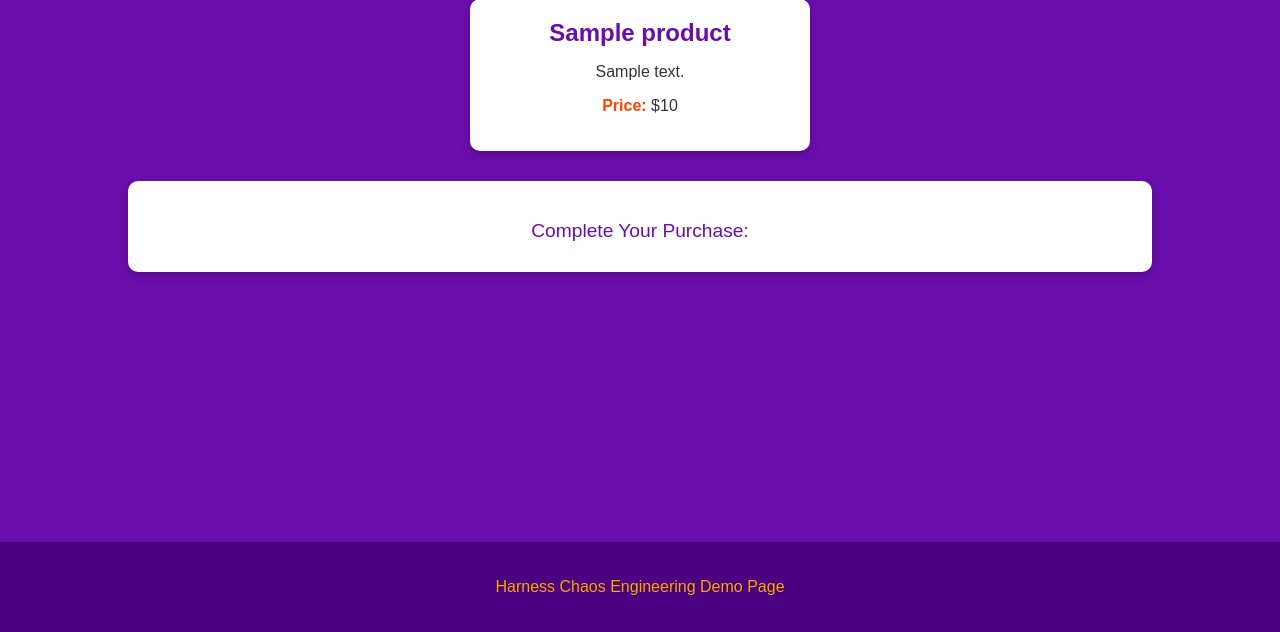
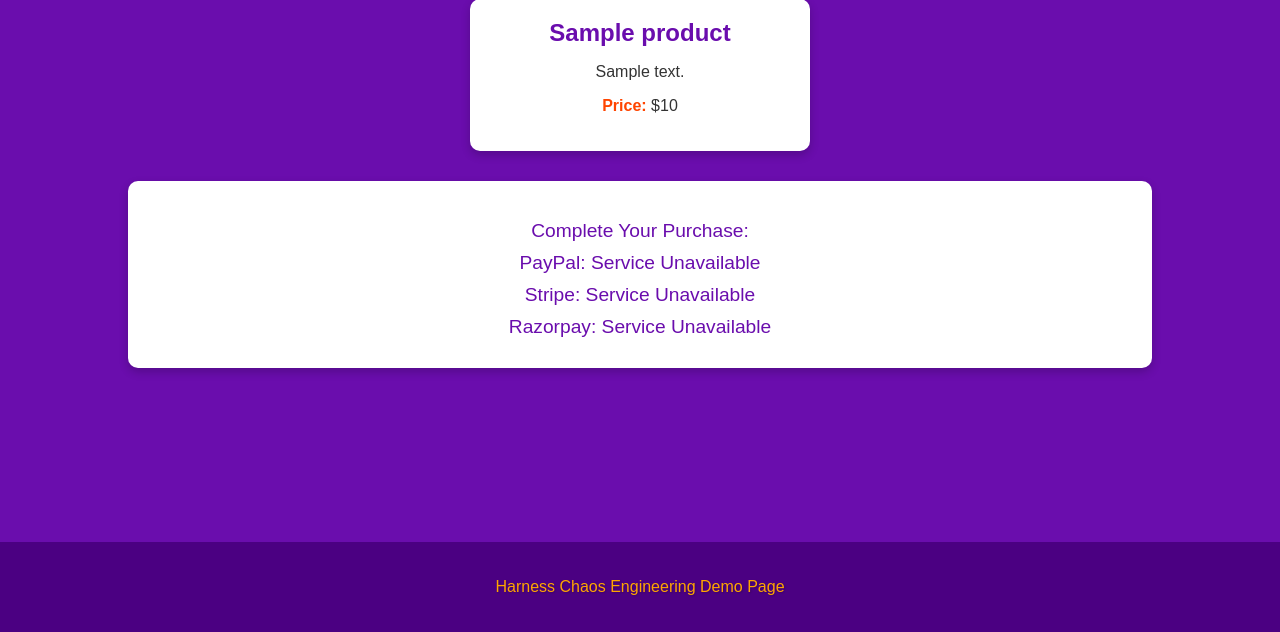
Before and after one commit to Samriddha11/FlaskStore-FFChaosdemo, a Flask app: template frontend/templates/catalog.html in a window 1280 px wide. Shown: the part 168-800 px from the top of the page. Run offline with Flask 3, Linux system fonts and the light colour scheme; the template is opened without the code that fills it: most values are stand-ins (such as "Sample title", 1, 10 or a date in 2020).

Commit message:
Update catalog.html

```diff
--- a/frontend/templates/catalog.html
+++ b/frontend/templates/catalog.html
@@ -89,6 +89,11 @@
             background-color: #e03e00; /* Darker orange on hover */
             transform: scale(1.05);
         }
+        .payment-unavailable {
+            margin: 10px;
+            font-size: 1rem;
+            color: #ff4500; /* Strong orange text for unavailable message */
+        }
         footer {
             padding: 20px;
             background-color: #4b0082; /* Darker purple for footer */
@@ -116,14 +121,22 @@
     <!-- Payment Section -->
     <div class="payment-section">
         <p>Complete Your Purchase:</p>
-        {% if gateway1_enabled %}
+        {% if gateway_status.PayPal %}
         <a href="https://www.paypal.com/checkoutnow" target="_blank">Pay with PayPal</a>
+        {% else %}
+        <p class="payment-unavailable">PayPal: Service Unavailable</p>
         {% endif %}
-        {% if gateway2_enabled %}
+
+        {% if gateway_status.Stripe %}
         <a href="https://checkout.stripe.com/pay" target="_blank">Pay with Stripe</a>
+        {% else %}
+        <p class="payment-unavailable">Stripe: Service Unavailable</p>
         {% endif %}
-        {% if gateway3_enabled %}
+
+        {% if gateway_status.Razorpay %}
         <a href="https://rzp.io/l/demo" target="_blank">Pay with Razorpay</a>
+        {% else %}
+        <p class="payment-unavailable">Razorpay: Service Unavailable</p>
         {% endif %}
     </div>
 </div>
```
